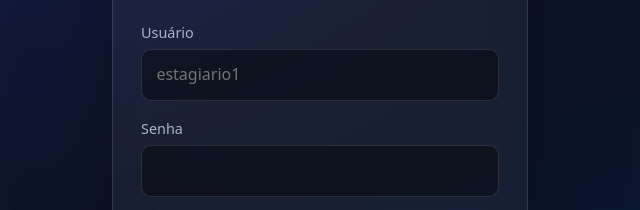
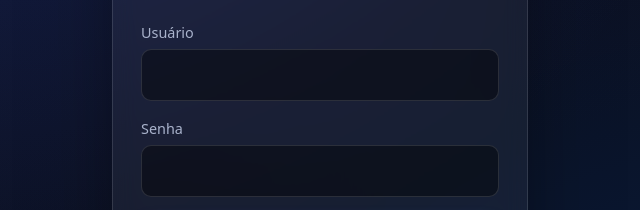
Before and after one commit to Roliveira96/host-statation-4-pro, a plain HTML site: page proxy/html/painel.html in a window 1280 px wide. Shown: the part 304-514 px from the top of the page, 320-960 px from the left. Drawn offline with Linux system fonts and the light colour scheme.

Commit message:
Painel: tira o exemplo do campo de usuário

```diff
--- a/proxy/html/painel.html
+++ b/proxy/html/painel.html
@@ -21,7 +21,7 @@
 
   <form id="login" novalidate>
     <label>Usuário
-      <input id="usuario" name="username" autocomplete="username" placeholder="estagiario1"
+      <input id="usuario" name="username" autocomplete="username"
              autocapitalize="none" spellcheck="false" required>
     </label>
     <label>Senha
```
